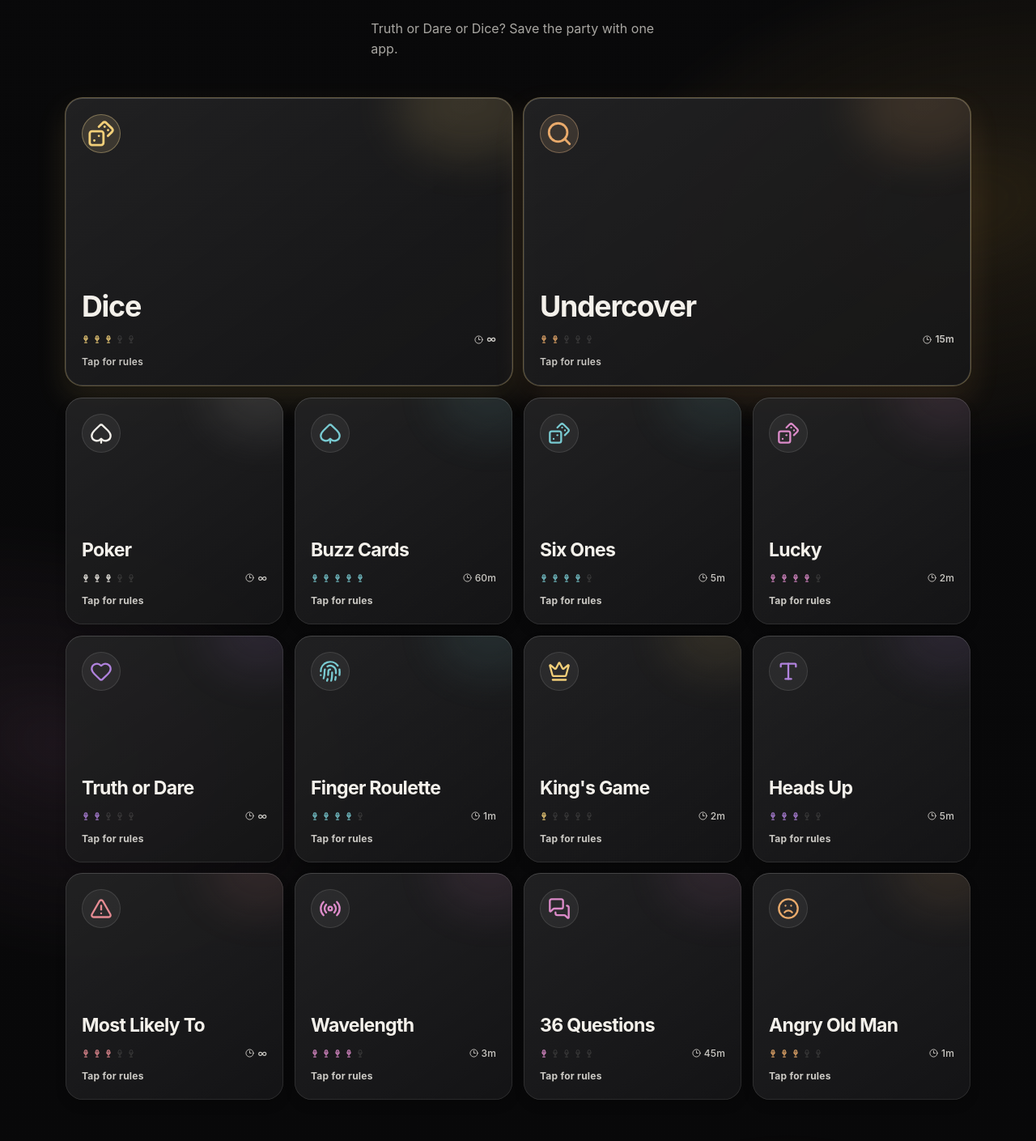
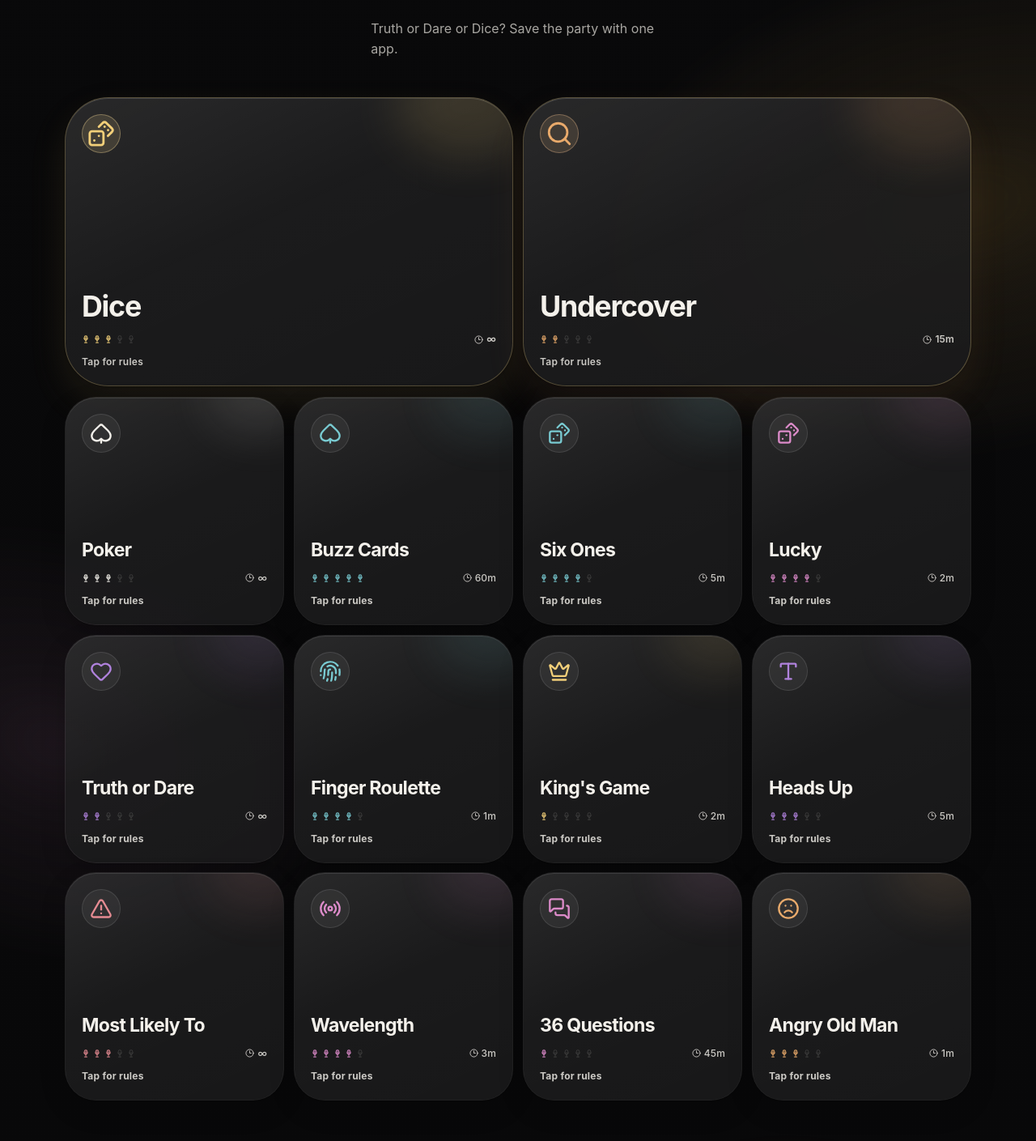
Before and after one commit to waittim/chugchug-site, a React (Vite) app: page / in a window 1280 px wide. Shown: the part 2597-4006 px from the top of the page at 81% size. Built offline with nearby package versions, Linux system fonts and the light colour scheme.

Commit message:
Update DESIGN.md and index.css to implement new card styling with fluid corner radii and squircle shape. Enhance game card hover effects and transitions for improved visual feedback. Adjust background gradients and box shadows for better aesthetics and consistency across components.

```diff
--- a/src/index.css
+++ b/src/index.css
@@ -43,9 +43,13 @@ body {
   --ambient-balance: #d688c2;
   --glass-tint: rgba(255, 255, 255, 0.1);
   --glass-stroke: rgba(255, 255, 255, 0.11);
-  --glass-shadow: 0 7px 12px rgba(0, 0, 0, 0.16);
+  --glass-shadow:
+    0 1px 2px rgba(0, 0, 0, 0.22),
+    0 12px 32px rgba(0, 0, 0, 0.16);
   --line: rgba(255, 255, 255, 0.1);
-  --radius-card: 22px;
+  --radius-card: clamp(30px, 3vw, 40px);
+  --radius-card-large: clamp(40px, 4.4vw, 54px);
+  --corner-card: squircle;
   --radius-control: 999px;
   --cta: #e9d5a3;
   --cta-hover: #f3e2b8;
@@ -596,22 +600,31 @@ button:focus-visible {
   padding: 0;
   border: 0;
   border-radius: var(--radius-card);
+  corner-shape: var(--corner-card);
   color: var(--paper);
   background: transparent;
   cursor: pointer;
   perspective: 900px;
   touch-action: pan-y;
-  transition: transform 100ms ease-out;
+  transition: transform 180ms cubic-bezier(0.2, 0.8, 0.2, 1);
 }
 
 @media (hover: hover) and (pointer: fine) {
   .game-card:hover:not(.is-pressed):not(.is-dragging) {
-    transform: translateY(-2px);
+    transform: translateY(-3px) scale(1.008);
+  }
+
+  .game-card:hover:not(.is-pressed):not(.is-dragging) .game-card__face {
+    border-color: rgba(255, 255, 255, 0.16);
+    box-shadow:
+      inset 0 1px 0 rgba(255, 255, 255, 0.13),
+      0 2px 4px rgba(0, 0, 0, 0.2),
+      0 18px 42px rgba(0, 0, 0, 0.2);
   }
 }
 
 .game-card.is-pressed {
-  transform: scale(0.97);
+  transform: scale(0.975);
 }
 
 .game-card.is-dragging {
@@ -658,6 +671,8 @@ button:focus-visible {
   grid-column: span 2;
   aspect-ratio: 1.55 / 1;
   min-height: 220px;
+  border-radius: var(--radius-card-large);
+  corner-shape: var(--corner-card);
 }
 
 .game-card__inner {
@@ -693,24 +708,34 @@ button:focus-visible {
   display: flex;
   flex-direction: column;
   overflow: hidden;
-  border: 0.75px solid transparent;
+  border: 1px solid rgba(255, 255, 255, 0.1);
   border-radius: var(--radius-card);
+  corner-shape: var(--corner-card);
   text-align: left;
   background:
     linear-gradient(
-      145deg,
-      rgba(255, 255, 255, 0.07),
-      rgba(255, 255, 255, 0.02)
+      155deg,
+      rgba(255, 255, 255, 0.085),
+      rgba(255, 255, 255, 0.025) 45%,
+      rgba(255, 255, 255, 0.012)
     ),
-    rgba(18, 18, 19, 0.88);
+    rgba(24, 24, 26, 0.84);
   background-clip: padding-box;
   box-shadow:
-    inset 0 0 0 0.75px rgba(255, 255, 255, 0.12),
-    inset 0 1px 0 rgba(255, 255, 255, 0.08),
+    inset 0 1px 0 rgba(255, 255, 255, 0.11),
     var(--glass-shadow);
   backdrop-filter: none;
   -webkit-backdrop-filter: none;
   backface-visibility: hidden;
+  transition:
+    border-color 180ms ease,
+    box-shadow 180ms ease,
+    background-color 180ms ease;
+}
+
+.game-card--featured .game-card__face {
+  border-radius: var(--radius-card-large);
+  corner-shape: var(--corner-card);
 }
 
 @media (hover: hover) and (min-width: 901px) {
@@ -746,12 +771,11 @@ button:focus-visible {
 }
 
 .game-card--featured .game-card__front {
-  border-color: color-mix(in srgb, var(--gold) 28%, var(--glass-stroke));
+  border-color: color-mix(in srgb, var(--gold) 24%, rgba(255, 255, 255, 0.1));
   box-shadow:
-    inset 0 0 0 0.75px rgba(255, 255, 255, 0.14),
-    inset 0 1px 0 rgba(255, 255, 255, 0.1),
+    inset 0 1px 0 rgba(255, 255, 255, 0.14),
     var(--glass-shadow),
-    0 16px 36px color-mix(in srgb, var(--accent) 14%, transparent);
+    0 20px 48px color-mix(in srgb, var(--accent) 10%, transparent);
 }
 
 .game-card--featured .game-card__front::before {
@@ -852,7 +876,9 @@ button:focus-visible {
 
 .game-card__back {
   transform: rotateY(180deg);
-  background: linear-gradient(145deg, rgba(30, 30, 31, 0.93), rgba(12, 12, 13, 0.82));
+  background:
+    linear-gradient(155deg, rgba(255, 255, 255, 0.075), rgba(255, 255, 255, 0.018)),
+    rgba(24, 24, 26, 0.9);
 }
 
 .game-card__back-label {
@@ -913,15 +939,21 @@ button:focus-visible {
   width: min(100%, 860px);
   padding: clamp(40px, 6vw, 72px) clamp(22px, 6vw, 72px);
   text-align: center;
-  border: 0.75px solid var(--glass-stroke);
-  border-radius: 28px;
+  border: 1px solid rgba(255, 255, 255, 0.1);
+  border-radius: var(--radius-card-large);
+  corner-shape: var(--corner-card);
   background:
-    linear-gradient(145deg, rgba(255, 255, 255, 0.06), rgba(255, 255, 255, 0.02)),
-    rgba(18, 18, 19, 0.9);
+    linear-gradient(
+      155deg,
+      rgba(255, 255, 255, 0.085),
+      rgba(255, 255, 255, 0.025) 48%,
+      rgba(255, 255, 255, 0.012)
+    ),
+    rgba(24, 24, 26, 0.86);
   box-shadow:
-    inset 0 1px 0 rgba(255, 255, 255, 0.1),
+    inset 0 1px 0 rgba(255, 255, 255, 0.12),
     var(--glass-shadow),
-    0 28px 80px rgba(0, 0, 0, 0.22);
+    0 28px 72px rgba(0, 0, 0, 0.18);
   backdrop-filter: none;
   -webkit-backdrop-filter: none;
 }
@@ -1507,7 +1539,6 @@ button:focus-visible {
 
   .download-card {
     padding: 36px 18px;
-    border-radius: 20px;
   }
 
   .download-card h2 {
```
Also changed, not shown: 1 other file (tests, documents, lock files or other folders).
